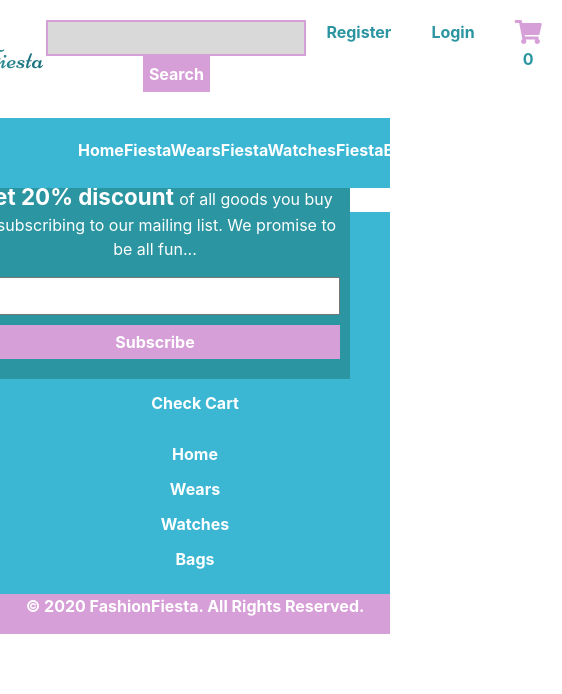
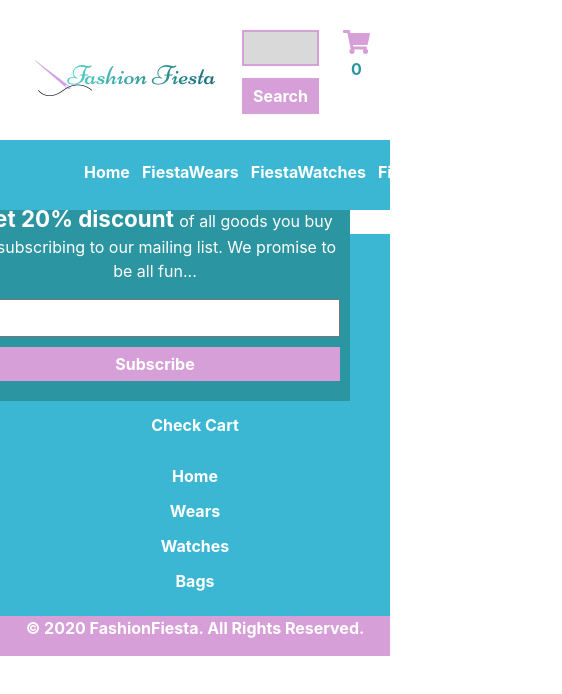
Before and after one commit to Racheal-spec/FashionFiesta, a React (Create React App) app: page /Details in a window 390 px wide. Shown: the top 694 px of the page, 562 px wide, since content can reach past the window. Built offline with nearby package versions, Linux system fonts and the light colour scheme.

Commit message:
Adjusted the navbar for all screensizes

```diff
--- a/src/App.js
+++ b/src/App.js
@@ -2,9 +2,7 @@ import React from 'react';
 import './App.css';
 import 'bootstrap/dist/css/bootstrap.min.css';
 import {BrowserRouter as Router, Switch, Route} from 'react-router-dom';
-import Nav from './components/NavSection/Nav';
-import Login from './components/LoginPage/Login';
-import Register from './components/RegisterPage/Register';
+import Header from './components/HeaderSection/Header';
 import Home from './components/HomePage/Home';
 import Wears from './components/WearsPage/Wears';
 import Watches from './components/WatchesPage/Watches';
@@ -18,11 +16,9 @@ const App = () => {
   return(
     <Router>
    <div className = 'App'>
-     <Nav />
+     <Header />
      <Switch>
   <Route path= '/' exact component = {Home} />
-  <Route path= '/Login' component = {Login} />
-  <Route path= '/Register' component = {Register} />
   <Route path= '/Wears' component = {Wears} />
   <Route path= '/Watches' component = {Watches} />
   <Route path= '/Bags' component = {Bags} />
--- a/src/components/CartPage/Cart.scss
+++ b/src/components/CartPage/Cart.scss
@@ -6,11 +6,14 @@
 
     background-color: rgba(128, 128, 128, 0.089);
     .cart-img img{
-        max-width: 100%;
+        width: 100%;
+        height: 250px;
+        object-fit: contain;
     }
 }
 .cart-info{
  margin: 40px 20px;
+ text-align: left;
     .button-div button{
             border: none;
             background-color: #d69fd8;
--- a/src/components/Context/Reducer.js
+++ b/src/components/Context/Reducer.js
@@ -18,6 +18,7 @@ const reducer = (state, action) => {
     console.log(action);
 
     switch (action.type) {
+
         case 'ADD_TO_CART':
 
             return {
--- a/src/components/DetailsPage/Details.scss
+++ b/src/components/DetailsPage/Details.scss
@@ -6,12 +6,17 @@ $secondaryBlue: #8DCAFF;
 $white: #ffffff;
 
 .details{
-    height: 100vh;
+    min-height: 80vh;
+    padding: 50px 0;
+    background-color: rgba(128, 128, 128, 0.164);
     img{
-        max-width: 100%;
+        width: 100%;
+        height: 350px;
+        object-fit: contain;
     }
     .second-column{
         text-align: left;
+        padding-right: 80px;
      strong {
          color: $mainGreen;
      }
--- /dev/null
+++ b/src/components/HeaderSection/Header.js
@@ -0,0 +1,76 @@
+import React, { useEffect, useState } from 'react';
+import {Link} from 'react-router-dom';
+import homelogo from '../Img/logo_3.png';
+import './Header.scss';
+import { useStateValue } from '../Context/StateProvider';
+
+
+const Header = () => {
+    const[{carts }] = useStateValue();
+    console.log(carts);
+
+//click function
+const[click, setClick] = useState(false);
+
+
+const closeMenu = () => setClick(false);
+const handleClick = () => {
+   setClick(!click);
+}
+
+useEffect(() => {
+    handleClick();
+}, [])
+
+
+
+   return(
+<nav className='navs'>
+ <div className = 'firstnav'>
+<Link to='/'>
+<img src= {homelogo} className='logo-img' alt='logo'/>
+</Link>
+<ul className="ml-auto">
+<form className="second-li">
+    <input type='search' className='searchList'></input>
+    <button className='navSearch' placeholder='Search an item'>Search</button>
+    </form>
+   <div className="cart-icon">
+   <Link to='/Cart'>
+   <li><i className='fas fa-shopping-cart'></i>
+    <span className="cart-number">{carts?.length}</span>
+   </li>
+   </Link>
+   </div>
+</ul>
+</div>
+
+<div className = 'secondnav'>
+     <ul className={click ? 'nav-menu active' : 'nav-menu'}>
+        <Link to='/' className='nav-links' onClick={closeMenu}>
+        <li>Home</li>
+        </Link>
+        <Link to='/Wears' className='nav-links' onClick={closeMenu}>
+        <li>FiestaWears</li>
+        </Link>
+        <Link to='/Watches' className='nav-links' onClick={closeMenu}>
+        <li>FiestaWatches</li>
+        </Link>
+        <Link to='/Bags' className='nav-links' onClick={closeMenu}>
+        <li>FiestaBags</li>
+        </Link>
+
+
+     </ul>
+      {/*menu icon div*/}
+
+ {/*<div className= 'menu-icon' onClick={handleClick}>
+     <i className= {click ? 'fas fa-bars': 'fas fa-times'}/>
+   </div>*/}
+ </div>
+
+   </nav>
+    )
+}
+
+export default Header;
--- a/src/components/NavSection/Nav.scss
+++ b/src/components/HeaderSection/Header.scss
@@ -47,7 +47,7 @@ $white: #ffffff;
     display: flex;
     align-items: center;
     justify-content: center;
-    background-color: var(--mainGreen);
+    background-color: $mainGreen;
     ul{
       display: flex;
       align-items: center;
@@ -88,3 +88,70 @@ $white: #ffffff;
     background-color: $secondaryGreen;
   }
 }
+
+
+@media screen and (max-width: 600px){
+  .navs{
+    margin-top: 10px;
+  }
+  .logo-img{
+    margin-right: 20px;
+  }
+  .navSearch{
+    margin-top: 12px;
+    width: 90%;
+  }
+  .searchList{
+    width: 90%;
+  }
+  .nav-links{
+    margin: 0 6px;
+  }
+  /*
+  .nav-menu{
+    /*position: fixed;*/
+    /*left: -100%;*/
+    /*
+    transform: translateX(-50%);
+    top: 0px;
+    background-color: $mainGreen;
+    width: 100%;
+    height: 100vh;
+    display: block;
+    display: flex;
+    align-items: center;
+    justify-content: space-around;
+    flex-direction: column;
+    z-index: 99;
+    transition: active 0.5s linear;
+  }
+    .nav-links{
+      color: $white;
+    }
+.nav-links li a{
+    font-size: 1.2rem;
+    margin-left: -100%;
+    transition: 0.6s cubic-bezier(0.68, -0.55, 0.265, 1.55);
+  }
+ .nav-menu .active {
+   transform: translateX(0%);
+ }
+.menu-icon{
+  display: block;
+  position: absolute;
+  right: 9%;
+  top: 5.5%;
+  cursor: pointer;
+  z-index: 99;
+}
+.second-li{
+  display: block;
+}
+*/
+}
+
+@media screen and (min-width: 606px) {
+  .menu-icon{
+    display: none;
+  }
+}
--- a/src/components/NavSection/Nav.js
+++ b/src/components/HeaderSection/NavMobile.js
@@ -1,31 +1,22 @@
 
 import React from 'react';
 import {Link} from 'react-router-dom';
-import '../NavSection/Nav.scss';
 import homelogo from '../Img/logo_3.png';
 import { useStateValue } from '../Context/StateProvider';
 
 
 const Nav = () => {
-const[{ carts }] = useStateValue();
-console.log(carts);
-    return(
-<nav className='navs navbar-expand-sm'>
+    const[{carts }] = useStateValue();
+    console.log(carts);
+
+
+   return(
+<nav className='navs '>
  <div className = 'firstnav'>
 <Link to='/'>
 <img src= {homelogo} className='logo-img' alt='logo'/>
 </Link>
 <ul className="ml-auto">
-<form>
-    <input type='search' className='searchList'></input>
-    <button className='navSearch' placeholder='Search an item'>Search</button>
-</form>
-<Link to='/Register'>
-    <li>Register</li>
-</Link>
-<Link to='/login'>
-    <li>Login</li>
-</Link>
 
    <div className="cart-icon">
    <Link to='/Cart'>
@@ -35,24 +26,39 @@ console.log(carts);
    </Link>
    </div>
 </ul>
+
 </div>
 
 <div className = 'secondnav'>
      <ul>
-        <Link to='/'>
+     <form className="second-li">
+    <input type='search' className='searchList'></input>
+    <button className='navSearch' placeholder='Search an item'>Search</button>
+    </form>
+        <Link to='/' className='nav-links'>
         <li>Home</li>
         </Link>
-        <Link to='/Wears'>
+        <Link to='/Wears' className='nav-links'>
         <li>FiestaWears</li>
         </Link>
-        <Link to='/Watches'>
+        <Link to='/Watches' className='nav-links'>
         <li>FiestaWatches</li>
         </Link>
-        <Link to='/Bags'>
+        <Link to='/Bags' className='nav-links'>
         <li>FiestaBags</li>
         </Link>
+        <Link to='/Register'className="second-li">
+        <li>Register</li>
+        </Link>
+       <Link to='/login' className="second-li">
+       <li>Login</li>
+       </Link>
+
+
      </ul>
+
  </div>
+
    </nav>
     )
 }
--- a/src/components/LoginPage/Login.js
+++ /dev/null
@@ -1,10 +0,0 @@
-import React from 'react';
-
-
-const Login = () => {
-    return(
-<h1>Login</h1>
-    )
-}
-
-export default Login;
--- a/src/components/RegisterPage/Register.js
+++ /dev/null
@@ -1,10 +0,0 @@
-import React from 'react';
-
-
-const Register = () => {
-    return(
-<h1>Register</h1>
-    )
-}
-
-export default Register;
```
Also changed, not shown: src/components/HeaderSection/Nav.js (added, +68 -0 lines).
